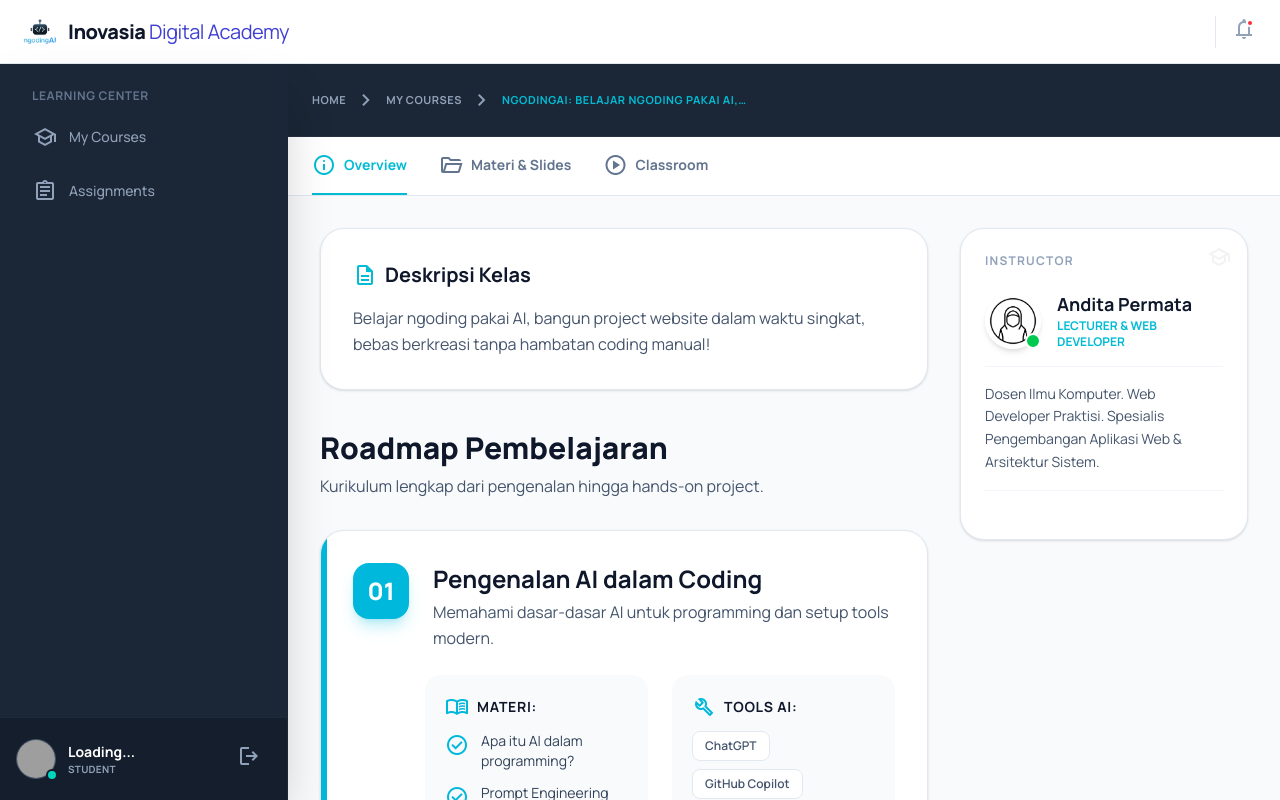
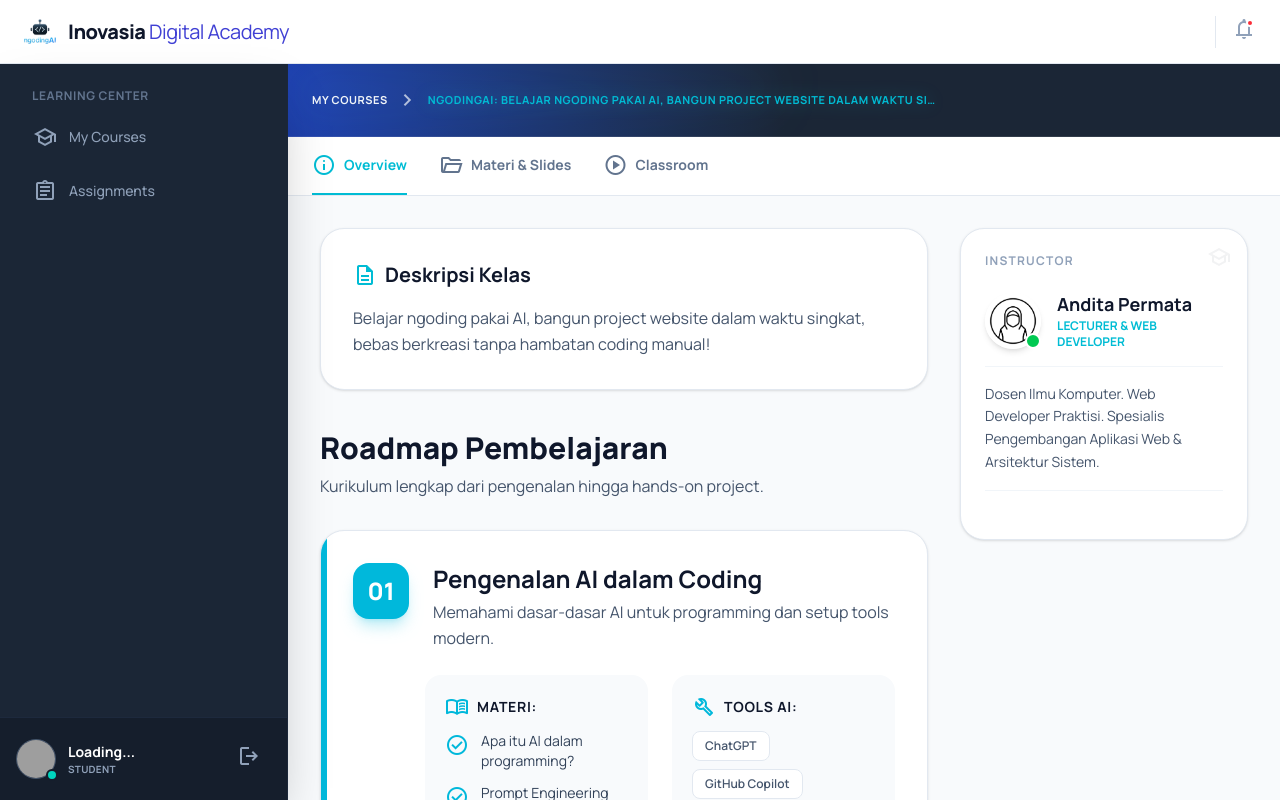
Before and after one commit to anditaurban/ngodingai-lms, a Next.js app: page /course/ngodingai in a window 1280 px wide. Shown: the top 800 px of the page. Built offline with nearby package versions, Linux system fonts and the light colour scheme; grey boxes are pictures that could not be loaded.

Commit message:
link [slug]

```diff
--- a/app/(dashboard)/[slug]/page.tsx
+++ /dev/null
@@ -1,123 +0,0 @@
-import React from "react";
-import { notFound } from "next/navigation";
-import Image from "next/image";
-import Link from "next/link";
-
-import coursesDataRaw from "@/data/courses.json";
-import curriculumDataRaw from "@/data/curriculum.json";
-import CoursePlayer from "@/components/course/CoursePlayer";
-import { CourseData, CurriculumData } from "@/types";
-
-const courses = coursesDataRaw as unknown as CourseData[];
-const curriculumMap = curriculumDataRaw as unknown as Record<
-  string,
-  CurriculumData
->;
-
-interface PageProps {
-  params: Promise<{ slug: string }>;
-}
-
-// Helper untuk mereplace judul kelas sesuai request
-const getDisplayTitle = (title: string) => {
-  if (title.includes("NgodingAI: Master GenAI & LLMs")) {
-    return "NgodingAI: Belajar ngoding pakai AI, bangun project website dalam waktu singkat";
-  }
-  return title;
-};
-
-export async function generateMetadata({ params }: PageProps) {
-  const { slug } = await params;
-  const course = courses.find((c) => c.slug === slug);
-
-  if (!course) return { title: "Course Not Found" };
-
-  return {
-    title: `${getDisplayTitle(course.title)} | Inovasia Academy`,
-    description: course.description,
-  };
-}
-
-export default async function CourseDetailPage({ params }: PageProps) {
-  const { slug } = await params;
-
-  const course = courses.find((c) => c.slug === slug);
-  const curriculum = curriculumMap[slug];
-
-  if (!course) {
-    notFound();
-  }
-
-  const displayTitle = getDisplayTitle(course.title);
-
-  return (
-    <div className="flex flex-col w-full min-h-screen">
-      {/* --- HEADER STATIC --- */}
-      <div className="bg-[#1b2636] text-white p-6 md:p-8 shrink-0">
-
-        {/* Breadcrumb Navigation - DIUBAH ALURNYA */}
-        <div className="flex items-center gap-2 text-[11px] font-bold text-slate-400 mb-6 uppercase tracking-wider">
-          <Link href="/" className="hover:text-white transition-colors">
-            Home
-          </Link>
-          <span className="material-symbols-outlined text-[14px]">
-            chevron_right
-          </span>
-          <Link href="/my-class" className="hover:text-white transition-colors">
-            My Courses
-          </Link>
-          <span className="material-symbols-outlined text-[14px]">
-            chevron_right
-          </span>
-          <span className="text-[#00BCD4] line-clamp-1 max-w-50 md:max-w-none">
-            {displayTitle}
-          </span>
-        </div>
-
-        <div className="flex flex-col md:flex-row gap-6 md:gap-8 items-start">
-          {/* Course Thumbnail - UI disesuaikan agar lebih proporsional */}
-          <div className="w-full md:w-72 shrink-0 relative aspect-video rounded-2xl overflow-hidden shadow-xl border border-white/10 group bg-slate-800">
-            <Image
-              src={course.thumbnail}
-              alt={displayTitle}
-              fill
-              className="object-cover group-hover:scale-105 transition-transform duration-700 ease-out"
-              priority
-              unoptimized={true}
-            />
-          </div>
-
-          {/* Course Info Text */}
-          <div className="flex-1 max-w-3xl flex flex-col justify-center min-h-40">
-            <h1 className="text-2xl md:text-3xl font-extrabold mb-3 leading-tight tracking-tight text-white">
-              {displayTitle}
-            </h1>
-            <p className="text-slate-300 text-sm md:text-base mb-6 leading-relaxed line-clamp-2 md:line-clamp-3">
-              {course.description}
-            </p>
-
-            {/* Bagian Bawah Card - PROGRESS DIHAPUS, MENTOK DI INSTRUKTUR */}
-            <div className="flex items-center gap-3">
-              <div className="size-10 rounded-full bg-white/10 flex items-center justify-center border border-white/5">
-                <span className="material-symbols-outlined text-[#00BCD4] text-[20px]">
-                  person
-                </span>
-              </div>
-              <div className="flex flex-col">
-                <p className="text-[10px] text-slate-400 font-bold uppercase tracking-widest mb-0.5">
-                  Instructor
-                </p>
-                <p className="font-bold text-white text-sm">
-                  {course.instructor}
-                </p>
-              </div>
-            </div>
-
-          </div>
-        </div>
-      </div>
-
-      <CoursePlayer course={course} curriculum={curriculum} />
-    </div>
-  );
-}
--- a/app/(dashboard)/course/[slug]/page.tsx
+++ b/app/(dashboard)/course/[slug]/page.tsx
@@ -47,21 +47,36 @@ export default async function CourseDetailPage({ params }: PageProps) {
   const displayTitle = getDisplayTitle(course.title);
 
   return (
+    // Latar belakang utama dikembalikan ke normal (mengikuti tema bawaan aplikasi)
     <div className="flex flex-col w-full min-h-screen">
 
-      {/* --- HEADER STATIC --- */}
-      <div className="bg-[#1b2636] text-white p-5 md:p-6 border-b border-white/5 shrink-0">
+      {/* --- HEADER STATIC DENGAN MODERN GAMING GRADIENT --- */}
+      <div className="relative bg-linear-to-r from-[#1e40af] via-[#1b2636] to-[#1b2636] text-white p-5 md:p-6 border-b border-white/10 shrink-0 overflow-hidden shadow-md">
 
-        {/* Breadcrumb Navigation - DIUBAH ALURNYA */}
-        <div className="flex items-center gap-2 text-[11px] font-bold text-slate-400 uppercase tracking-wider">
-          <Link href="/" className="hover:text-white transition-colors">Home</Link>
-          <span className="material-symbols-outlined text-[14px]">chevron_right</span>
-          <Link href="/my-class" className="hover:text-white transition-colors">My Courses</Link>
-          <span className="material-symbols-outlined text-[14px]">chevron_right</span>
-          <span className="text-[#00BCD4] line-clamp-1 max-w-62.5">{displayTitle}</span>
+        {/* Efek lighting tipis di sisi kiri atas untuk kesan modern/gaming */}
+        <div className="absolute top-0 left-0 w-1/2 h-full bg-linear-to-br from-blue-400/10 to-transparent pointer-events-none blur-xl" />
+
+        {/* Breadcrumb Navigation */}
+        <div className="relative flex items-center gap-2 text-[11px] font-bold text-slate-100 uppercase tracking-wider z-10">
+          {/* Link Home diarahkan ke /my-class */}
+          {/* <Link href="/my-class" className="hover:text-[#00BCD4] transition-colors duration-200">
+            Home
+          </Link>
+          <span className="material-symbols-outlined text-[14px] opacity-70">chevron_right</span> */}
+
+          <Link href="/my-class" className="hover:text-[#00BCD4] transition-colors duration-200">
+            My Courses
+          </Link>
+          <span className="material-symbols-outlined text-[14px] opacity-70">chevron_right</span>
+
+          {/* Judul kelas aktif dengan aksen cyan */}
+          <span className="text-[#00BCD4] drop-shadow-[0_0_8px_rgba(0,188,212,0.3)] line-clamp-1 max-w-62.5 sm:max-w-md md:max-w-lg truncate block">
+            {displayTitle}
+          </span>
         </div>
       </div>
 
+      {/* Bagian bawah kembali normal, mengikuti styling dari CoursePlayer */}
       <CoursePlayer course={course} curriculum={curriculum} />
 
     </div>
```
